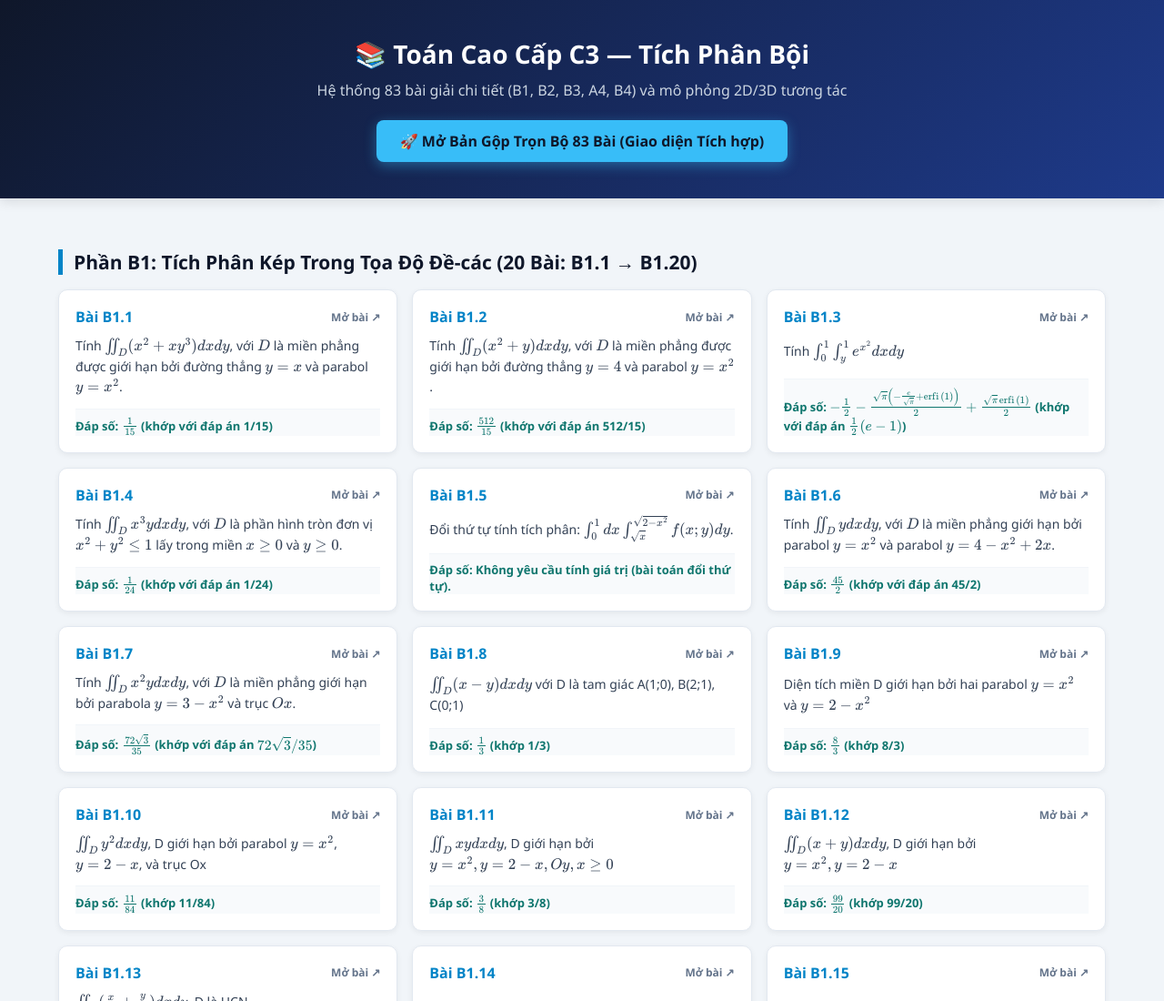
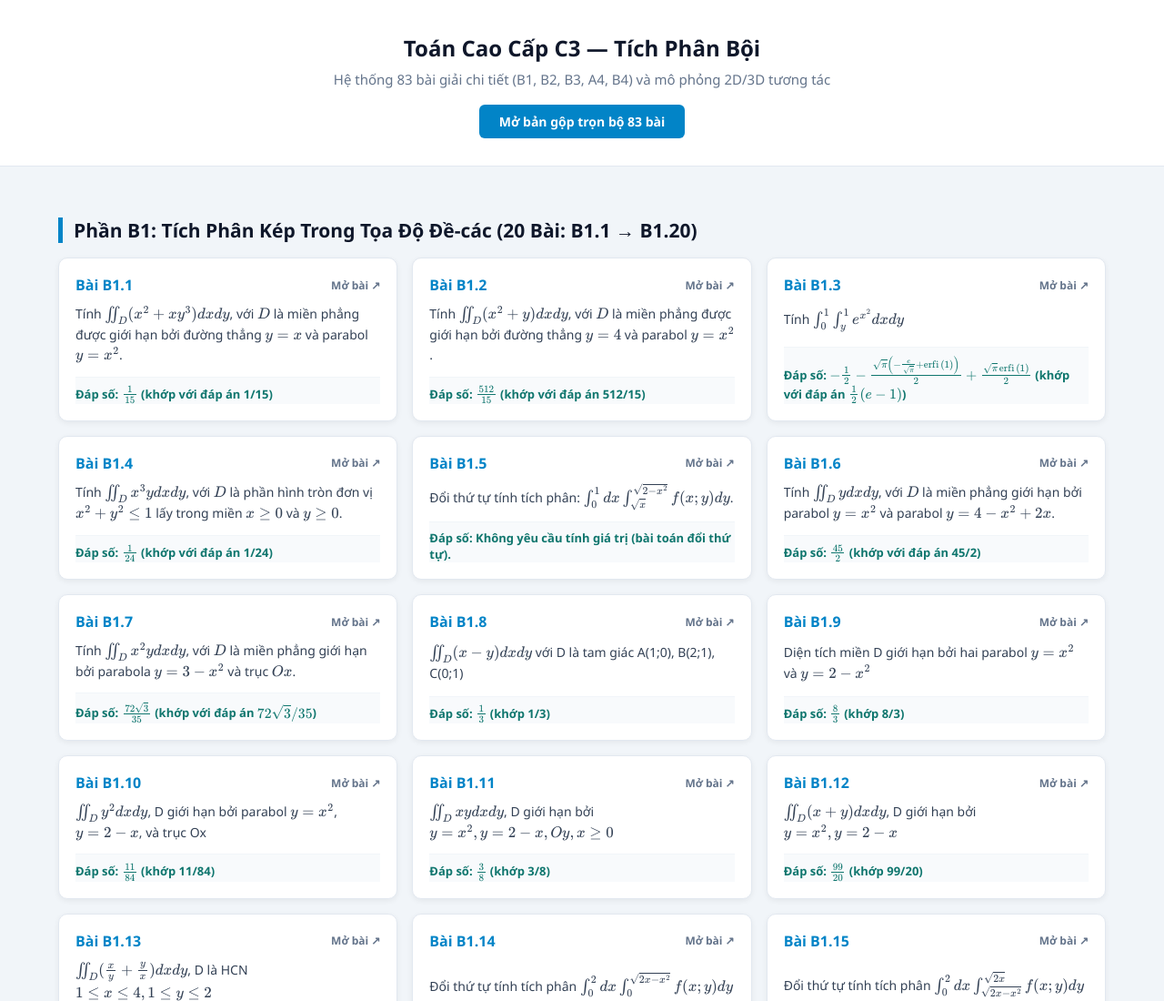
Before and after one commit to 25520100073-glitch/toan-cao-cap-3, a plain HTML site: page index.html in a window 1280 px wide. Shown: the top 1100 px of the page at 91% size. Drawn offline with nearby package versions, Linux system fonts and the light colour scheme.

Commit message:
Clean and simplify hero banner on index.html (remove flashy AI gradient and emojis)

```diff
--- a/index.html
+++ b/index.html
@@ -23,29 +23,27 @@
             padding: 0 0 60px 0;
         }
         .hero {
-            background: linear-gradient(135deg, #0f172a 0%, #1e3a8a 100%);
-            color: white;
-            padding: 40px 24px;
+            background: #ffffff;
+            color: #0f172a;
+            padding: 36px 24px 30px;
             text-align: center;
-            box-shadow: 0 4px 12px rgba(0,0,0,0.1);
+            border-bottom: 1px solid #e2e8f0;
         }
-        .hero h1 { margin: 0 0 10px 0; font-size: 28px; }
-        .hero p { margin: 0 0 22px 0; color: #cbd5e1; font-size: 16px; }
+        .hero h1 { margin: 0 0 8px 0; font-size: 24px; font-weight: 700; color: #0f172a; }
+        .hero p { margin: 0 0 18px 0; color: #64748b; font-size: 15px; }
         .cta-btn {
             display: inline-block;
-            background: #38bdf8;
-            color: #0f172a;
-            font-weight: 700;
-            font-size: 16px;
-            padding: 12px 26px;
-            border-radius: 8px;
+            background: #0284c7;
+            color: #ffffff;
+            font-weight: 600;
+            font-size: 14px;
+            padding: 9px 22px;
+            border-radius: 6px;
             text-decoration: none;
-            box-shadow: 0 4px 14px rgba(56, 189, 248, 0.4);
-            transition: transform 0.15s, background 0.15s;
+            transition: background 0.15s;
         }
         .cta-btn:hover {
-            background: #7dd3fc;
-            transform: translateY(-2px);
+            background: #0369a1;
         }
         .container {
             max-width: 1200px;
@@ -117,9 +115,9 @@
 </head>
 <body>
     <div class="hero">
-        <h1>📚 Toán Cao Cấp C3 — Tích Phân Bội</h1>
+        <h1>Toán Cao Cấp C3 — Tích Phân Bội</h1>
         <p>Hệ thống 83 bài giải chi tiết (B1, B2, B3, A4, B4) và mô phỏng 2D/3D tương tác</p>
-        <a class="cta-btn" href="TCC3_Tron_Bo_57_Bai.html">🚀 Mở Bản Gộp Trọn Bộ 83 Bài (Giao diện Tích hợp)</a>
+        <a class="cta-btn" href="TCC3_Tron_Bo_57_Bai.html">Mở bản gộp trọn bộ 83 bài</a>
     </div>
     <div class="container">
         <h2 class="section-title">Phần B1: Tích Phân Kép Trong Tọa Độ Đề-các (20 Bài: B1.1 → B1.20)</h2>
```
